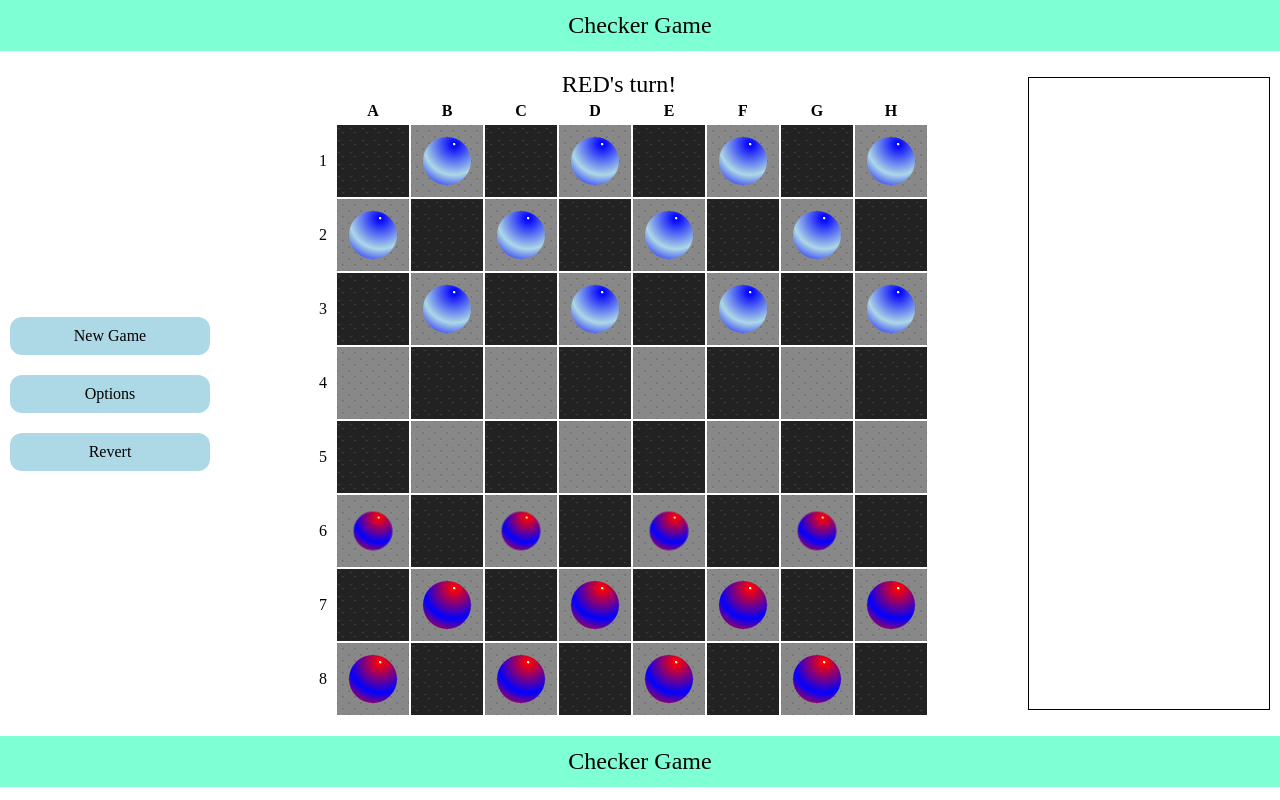
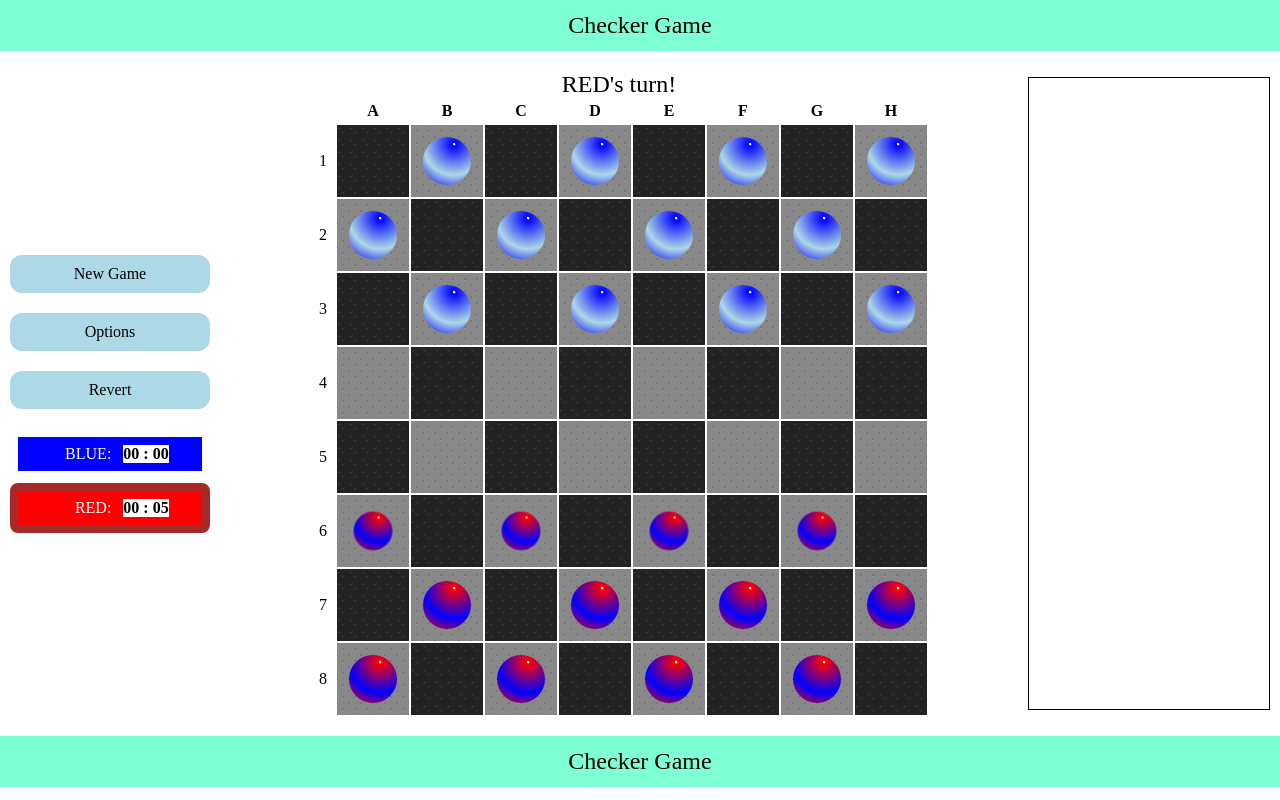
Before and after one commit to dreamcatcher0101/play-checker-game, a React (Create React App) app: page / in a window 1280 px wide. Built offline with nearby package versions, Linux system fonts and the light colour scheme.

Commit message:
feat: add game play time

```diff
--- a/src/components/common/controlPanel/index.tsx
+++ b/src/components/common/controlPanel/index.tsx
@@ -1,6 +1,7 @@
 import React, { useContext } from 'react';
 import { ConfirmModalComponent } from '../confirmModal';
 import { GameOptionsModalComponent } from '../optionsModal';
+import { PlayTimePanelComponent } from './playTimePanel';
 import './style.css';
 import { BoardContext, ModalContext } from 'contexts';
 
@@ -58,6 +59,7 @@ export const ControlPanelComponent: React.FC = () => {
       <div className="control-button__container" onClick={handleRevert}>
         Revert
       </div>
+      <PlayTimePanelComponent />
     </div>
   );
 };
--- /dev/null
+++ b/src/components/common/controlPanel/playTimePanel/index.tsx
@@ -0,0 +1,50 @@
+import { GamePlayer } from 'consts';
+import React, { useContext, useEffect } from 'react';
+import './style.css';
+import { BoardContext } from 'contexts';
+import { convertPlayTimeToString } from 'utils';
+
+export const PlayTimePanelComponent: React.FC = () => {
+  const { playTime, board, increasePlayerTime } = useContext(BoardContext);
+
+  const handleTimeInterval = () => {
+    increasePlayerTime();
+  };
+
+  useEffect(() => {
+    const interval = setInterval(handleTimeInterval, 100);
+
+    return () => {
+      clearInterval(interval);
+    };
+  }, []);
+
+  return (
+    <div className="play-time-panel">
+      <div
+        className={`blue-time-box play-time-box ${
+          board.player === GamePlayer.BLUE
+            ? 'time-box-focused'
+            : 'time-box-not-focused'
+        }`}
+      >
+        <span className="blue-time-title play-time-title">BLUE:</span>
+        <span className="play-time">{`${convertPlayTimeToString(
+          playTime[GamePlayer.BLUE]
+        )}`}</span>
+      </div>
+      <div
+        className={`red-time-box play-time-box ${
+          board.player === GamePlayer.RED
+            ? 'time-box-focused'
+            : 'time-box-not-focused'
+        }`}
+      >
+        <span className="red-time-title play-time-title">RED:</span>{' '}
+        <span className="play-time">{`${convertPlayTimeToString(
+          playTime[GamePlayer.RED]
+        )}`}</span>
+      </div>
+    </div>
+  );
+};
--- /dev/null
+++ b/src/components/common/controlPanel/playTimePanel/style.css
@@ -0,0 +1,50 @@
+.play-time-panel {
+  display: grid;
+  gap: 4px;
+}
+
+.time-box-focused {
+  border: 8px brown solid;
+}
+
+.time-box-not-focused {
+  border: 8px white solid;
+}
+
+.play-time-box {
+  font-size: 16px;
+  padding: 8px;
+  border-radius: 8px;
+  display: flex;
+  align-items: center;
+  justify-content: center;
+  column-gap: 12px;
+}
+
+.blue-time-box {
+  background-color: blue;
+}
+
+.red-time-box {
+  background-color: red;
+}
+
+.play-time-title {
+  width: 60px;
+  text-align: right;
+}
+
+.blue-time-title {
+  color: white;
+}
+
+.red-time-title {
+  color: white;
+}
+
+.play-time {
+  background-color: white;
+  color: black;
+  font-weight: bold;
+  font-size: 16px;
+}
--- a/src/components/common/historyPanel/index.tsx
+++ b/src/components/common/historyPanel/index.tsx
@@ -2,7 +2,7 @@ import { GamePlayer } from 'consts';
 import React, { useContext } from 'react';
 import './style.css';
 import { BoardContext } from 'contexts';
-import { convertCheckerPositionToString } from 'utils/position';
+import { convertCheckerPositionToString } from 'utils';
 
 export const HistoryPanelComponent: React.FC = () => {
   const { board } = useContext(BoardContext);
--- a/src/contexts/board.tsx
+++ b/src/contexts/board.tsx
@@ -1,6 +1,7 @@
-import { BoardSize } from 'consts';
+import { BoardSize, GamePlayer } from 'consts';
 import React, { useState, useEffect } from 'react';
 import { CheckerPosition } from 'types';
+import { PlayTime } from 'types';
 import { GameBoard, getAIPlayerCheckerMovement } from 'utils';
 
 interface BoardContextProviderProps {
@@ -11,6 +12,7 @@ interface BoardContextType {
   boardSize: number;
   board: GameBoard;
   highlightedPositions: CheckerPosition[];
+  playTime: PlayTime;
   highlightPositions: (position: CheckerPosition) => void;
   setBoardSize: (size: number) => void;
   moveChecker: (
@@ -19,12 +21,14 @@ interface BoardContextType {
   ) => void;
   startNewGame: () => void;
   revertMove: () => void;
+  increasePlayerTime: () => void;
 }
 
 export const BoardContext = React.createContext<BoardContextType>({
   boardSize: BoardSize.SMALL,
   board: new GameBoard(),
   highlightedPositions: [],
+  playTime: { [GamePlayer.BLUE]: 0, [GamePlayer.RED]: 0 },
   highlightPositions: () => {
     // Highlight possible movements
   },
@@ -40,6 +44,9 @@ export const BoardContext = React.createContext<BoardContextType>({
   revertMove: () => {
     // Revert the last move
   },
+  increasePlayerTime: () => {
+    // Increase player playing time
+  },
 });
 
 export const BoardContextProvider: React.FC<BoardContextProviderProps> = ({
@@ -50,6 +57,11 @@ export const BoardContextProvider: React.FC<BoardContextProviderProps> = ({
   const [highlightedPositions, setHighlightedPositions] = useState<
     CheckerPosition[]
   >([]);
+  const [playTime, setPlayTime] = useState<PlayTime>({
+    [GamePlayer.BLUE]: 0,
+    [GamePlayer.RED]: 0,
+  });
+  // const [isAIPlayer, setIsAIPlayer] = useState<boolean>(true);
 
   const moveChecker = (
     fromPosition: CheckerPosition,
@@ -101,6 +113,11 @@ export const BoardContextProvider: React.FC<BoardContextProviderProps> = ({
     const board = new GameBoard(boardSize);
     board.saveToLS();
     setBoard(board);
+
+    setPlayTime({
+      [GamePlayer.BLUE]: 0,
+      [GamePlayer.RED]: 0,
+    });
   };
 
   const changeBoardSize = (boardSize: number) => {
@@ -108,6 +125,18 @@ export const BoardContextProvider: React.FC<BoardContextProviderProps> = ({
     const board = new GameBoard(boardSize);
     board.saveToLS();
     setBoard(board);
+
+    setPlayTime({
+      [GamePlayer.BLUE]: 0,
+      [GamePlayer.RED]: 0,
+    });
+  };
+
+  const increasePlayerTime = () => {
+    setPlayTime((playTime) => ({
+      ...playTime,
+      [board.player]: playTime[board.player] + 1,
+    }));
   };
 
   useEffect(() => {
@@ -120,11 +149,13 @@ export const BoardContextProvider: React.FC<BoardContextProviderProps> = ({
         board,
         boardSize,
         highlightedPositions,
+        playTime,
         highlightPositions,
         setBoardSize: changeBoardSize,
         moveChecker,
         startNewGame,
         revertMove,
+        increasePlayerTime,
       }}
     >
       {children}
--- a/src/utils/index.ts
+++ b/src/utils/index.ts
@@ -1 +1,3 @@
 export * from './board';
+export * from './playTime';
+export * from './position';
--- /dev/null
+++ b/src/utils/playTime.ts
@@ -0,0 +1,11 @@
+export const convertPlayTimeToString = (time: number): string => {
+  let minute = Math.floor(time / 600).toString();
+  if (minute.length < 2) {
+    minute = `0${minute}`;
+  }
+  let second = Math.floor((time % 600) / 10).toString();
+  if (second.length < 2) {
+    second = `0${second}`;
+  }
+  return `${minute} : ${second}`;
+};
```
Also changed, not shown: src/types/index.ts (+7 -0 lines).
